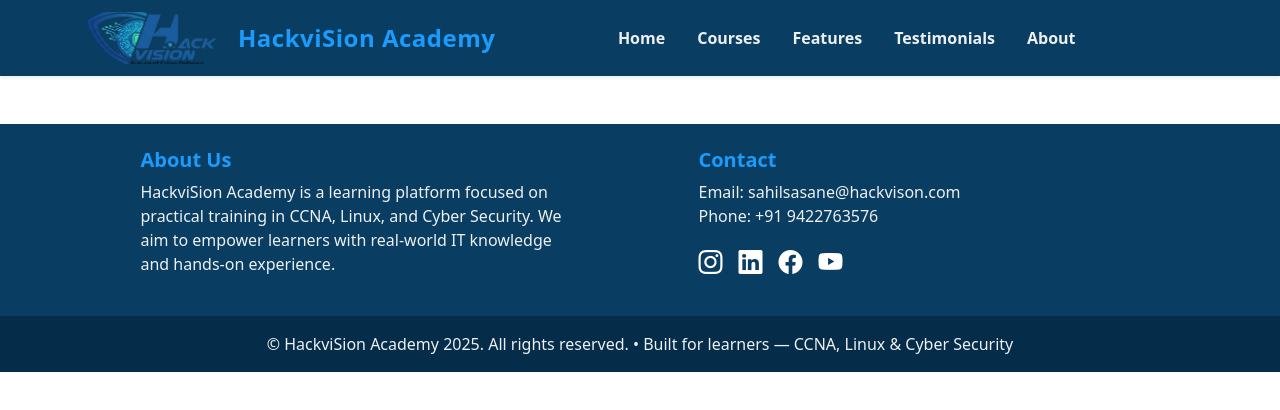
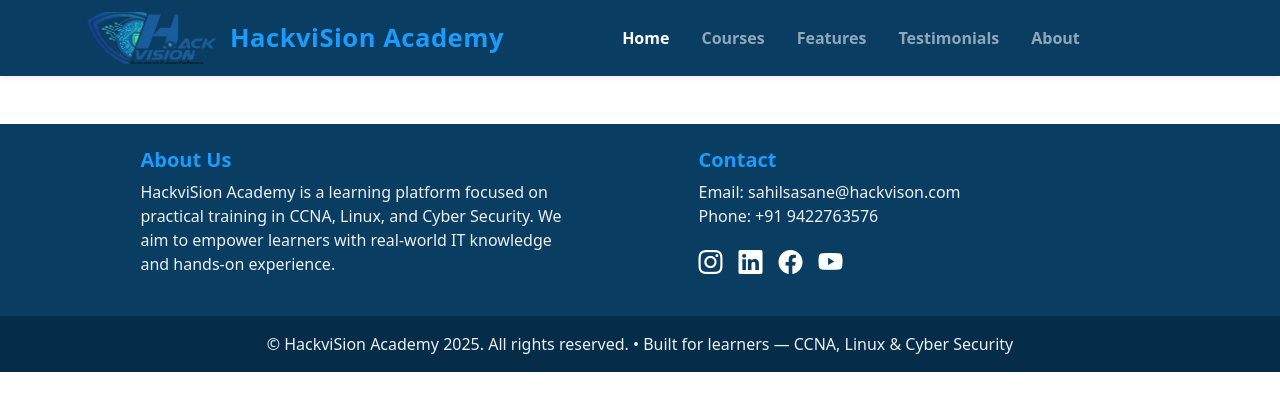
Before and after one commit to HackviSion71/HackviSion, a React (Vite) app: page / in a window 1280 px wide. Shown: the top 410 px of the page. Built offline with nearby package versions, Linux system fonts and the light colour scheme.

Commit message:
Update navbar.jsx

```diff
--- a/src/componentes/navbar.jsx
+++ b/src/componentes/navbar.jsx
@@ -3,10 +3,9 @@
 import logo from "../assets/image.png";
 
 function Navbar() {
-  // Function to close mobile menu
   const closeNavbar = () => {
     const navbar = document.getElementById("navbarNav");
-    if (navbar && navbar.classList.contains("show")) {
+    if (navbar?.classList.contains("show")) {
       navbar.classList.remove("show");
     }
   };
@@ -20,127 +19,121 @@
           backgroundColor: "#0A3D62",
         }}
       >
-        <div className="container">
+        <div className="container d-flex align-items-center">
 
-          {/* Brand Logo */}
+          {/* LOGO + TITLE */}
+          <div className="d-flex align-items-center navbar-brand m-0 p-0">
 
+            {/* Logo */}
             <img
               src={logo}
               alt="HackVision Logo"
-              className="d-inline-block align-text-top me-2 rounded-3 img-fluid"
+              className="rounded-3 img-fluid nav-logo"
               style={{
                 width: "140px",
                 height: "60px",
                 objectFit: "cover",
                 padding: "4px",
-                borderRadius: "8px",
-                maxWidth: "100%",
               }}
             />
 
-            <style>
-              {`
-                @media (max-width: 576px) {
-                  .navbar-brand img {
-                    width: 110px !important;
-                    height: 48px !important;
-                  }
-                }
-                @media (max-width: 400px) {
-                  .navbar-brand img {
-                    width: 95px !important;
-                    height: 40px !important;
-                  }
-                }
-              `}
-            </style>
-
+            {/* Academy Name */}
             <span
-              className="ms-2 fw-bold fs-4 fs-md-4 fs-sm-5 fs-6"
+              className="ms-2 fw-bold nav-title"
               style={{
                 color: "#1B9CFC",
                 letterSpacing: "0.5px",
+                fontSize: "1.6rem",
               }}
             >
               HackviSion Academy
             </span>
+          </div>
 
+          {/* SMALL SCREEN RESPONSIVE CSS */}
+          <style>
+            {`
+              /* Tablet Size */
+              @media (max-width: 992px) {
+                .nav-logo {
+                  width: 120px !important;
+                  height: 52px !important;
+                }
+                .nav-title {
+                  font-size: 1.4rem !important;
+                }
+              }
 
-          {/* Mobile Toggle Button */}
+              /* Mobile Size */
+              @media (max-width: 576px) {
+                .nav-logo {
+                  width: 95px !important;
+                  height: 42px !important;
+                }
+                .nav-title {
+                  font-size: 1.15rem !important;
+                }
+              }
+
+              /* Very Small Phones */
+              @media (max-width: 400px) {
+                .nav-logo {
+                  width: 80px !important;
+                  height: 35px !important;
+                }
+                .nav-title {
+                  font-size: 1rem !important;
+                }
+              }
+            `}
+          </style>
+
+          {/* Mobile Menu Toggle */}
           <button
-            className="navbar-toggler border-0"
+            className="navbar-toggler border-0 ms-auto"
             type="button"
             data-bs-toggle="collapse"
             data-bs-target="#navbarNav"
-            aria-controls="navbarNav"
-            aria-expanded="false"
-            aria-label="Toggle navigation"
           >
             <span className="navbar-toggler-icon"></span>
           </button>
 
-          {/* Navigation Links */}
+          {/* Links */}
           <div className="collapse navbar-collapse justify-content-center" id="navbarNav">
             <ul className="navbar-nav text-center">
 
               <li className="nav-item mx-2">
-                <NavLink className="nav-link" to="/HackviSion/" onClick={closeNavbar}
-                  style={({ isActive }) => ({
-                    color: isActive ? "#FFC312" : "#ECF0F1",
-                    transition: "0.3s",
-                  })}
-                >
+                <NavLink className="nav-link" to="/" onClick={closeNavbar}>
                   Home
                 </NavLink>
               </li>
 
               <li className="nav-item mx-2">
-                <NavLink className="nav-link" to="/HackviSion/viewcourses" onClick={closeNavbar}
-                  style={({ isActive }) => ({
-                    color: isActive ? "#FFC312" : "#ECF0F1",
-                    transition: "0.3s",
-                  })}
-                >
+                <NavLink className="nav-link" to="/viewcourses" onClick={closeNavbar}>
                   Courses
                 </NavLink>
               </li>
 
               <li className="nav-item mx-2">
-                <NavLink className="nav-link" to="/HackviSion/features" onClick={closeNavbar}
-                  style={({ isActive }) => ({
-                    color: isActive ? "#FFC312" : "#ECF0F1",
-                    transition: "0.3s",
-                  })}
-                >
+                <NavLink className="nav-link" to="/features" onClick={closeNavbar}>
                   Features
                 </NavLink>
               </li>
 
               <li className="nav-item mx-2">
-                <NavLink className="nav-link" to="/HackviSion/testimonials" onClick={closeNavbar}
-                  style={({ isActive }) => ({
-                    color: isActive ? "#FFC312" : "#ECF0F1",
-                    transition: "0.3s",
-                  })}
-                >
+                <NavLink className="nav-link" to="/testimonials" onClick={closeNavbar}>
                   Testimonials
                 </NavLink>
               </li>
 
               <li className="nav-item mx-2">
-                <NavLink className="nav-link" to="/HackviSion/about" onClick={closeNavbar}
-                  style={({ isActive }) => ({
-                    color: isActive ? "#FFC312" : "#ECF0F1",
-                    transition: "0.3s",
-                  })}
-                >
+                <NavLink className="nav-link" to="/about" onClick={closeNavbar}>
                   About
                 </NavLink>
               </li>
 
             </ul>
           </div>
-
         </div>
       </nav>
     </>
```
